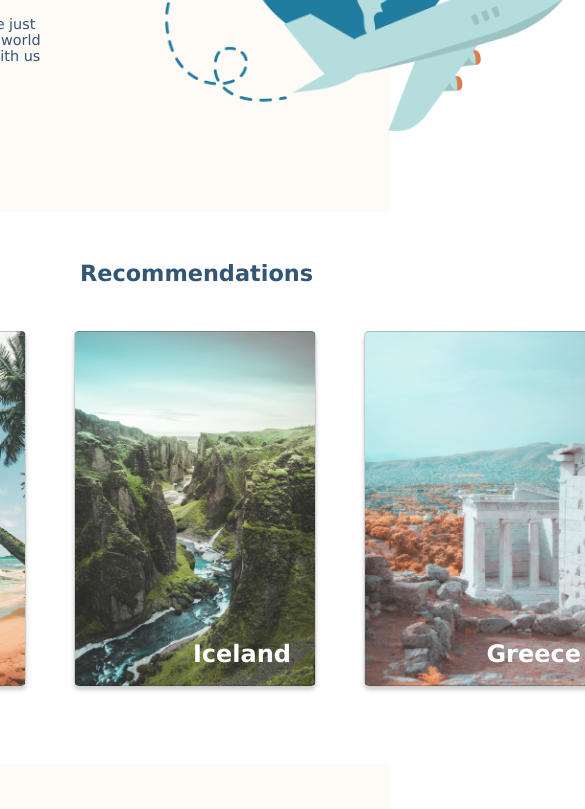
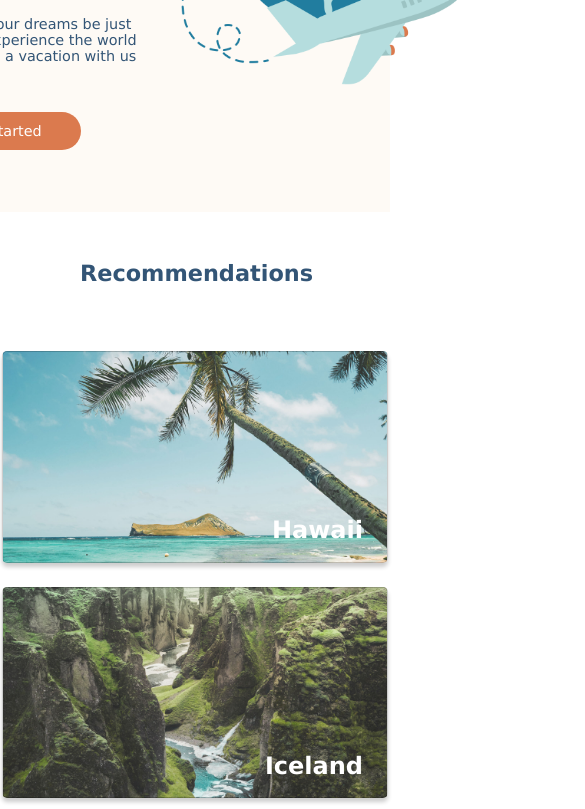
Before and after one commit to mikesdc/brnstn_travelsite, a plain HTML site: page index.html in a window 390 px wide. Shown: the part 346-1155 px from the top of the page, 585 px wide, since content can reach past the window. Drawn offline with Linux system fonts and the light colour scheme.

Commit message:
work on mobile layout 20230627

```diff
--- a/css/destinations.scss
+++ b/css/destinations.scss
@@ -1,17 +1,18 @@
-@use "./partials/colors" as *;
-@import "./partials/global";
+@use "./partials/variables" as *;
+@use "./partials/global" as *;
+@use "./partials/mixin" as *;
 
 
 .hawaii-background {
-  @include backgroundImg("../Images/hawaii.jpg", 100%, 40rem);
+  @include backgroundImg("../Images/hawaii.jpg", cover, 100%, 40rem);
 }
 
 .greece-background {
-  @include backgroundImg("../Images/greece.jpg", 100%, 40rem);
+  @include backgroundImg("../Images/greece.jpg", cover, 100%, 40rem);
 }
 
 .iceland-background {
-  @include backgroundImg("../Images/iceland.jpg", 100%, 40rem);
+  @include backgroundImg("../Images/iceland.jpg", cover, 100%, 40rem);
 }
 
 .itinerary-section {
--- a/css/index.scss
+++ b/css/index.scss
@@ -1,5 +1,6 @@
-@use "./partials/colors" as *;
-@import "./partials/global";
+@use "./partials/variables" as *;
+@use "./partials/global" as *;
+@use "./partials/mixin" as *;
 
 .hero {
   background-color: $off-white;
@@ -8,6 +9,11 @@
   gap: 7rem;
   color: $slate;
   padding-top: 3.9rem;
+
+  @include tablet {
+    display: relative;
+    gap: 2rem;
+  }
 
   &__description {
     display: flex;
@@ -18,13 +24,17 @@
     width: 35rem;
     height: 100%;
 
+    @include tablet {
+      width: 25rem;
+    }
+
     &--header {
       font-size: 2.2rem;
       font-weight: 800;
     }
 
     &--text {
-      font-size: .9rem;
+      font-size: 0.9rem;
       font-weight: 500;
     }
 
@@ -38,13 +48,17 @@
   }
 
   &__button--link {
-    font-size: .9rem;
+    font-size: 0.9rem;
     color: $white;
     text-decoration: none;
   }
 
   &--img {
-    @include backgroundImg("../Images/hero.png", 25rem, 21rem);
+    @include backgroundImg("../Images/hero.png", contain, 25rem, 21rem);
+
+    @include tablet {
+      @include backgroundImg("../Images/hero.png", contain, 18rem, 20rem);
+    }
   }
 }
 
@@ -55,6 +69,18 @@
   color: $slate;
   position: relative;
   gap: 3rem;
+
+  @include media-size(800px) {
+    height: 55rem;
+  }
+
+  @include tablet {
+  gap: 1.5rem;
+  }
+
+  @include media-size(800px) {
+    flex-direction: column;
+  }
 
   a {
     font-size: 1.5rem;
@@ -81,18 +107,30 @@
     box-shadow: 0px 4px 4px rgba($color: #000000, $alpha: 0.2);
     border-radius: 5px;
     padding: 0 1.5rem 1.1rem;
+
   }
 }
 
 .card--hawaii {
-  @include backgroundImg("../Images/hawaii.jpg", 12rem, 21rem);
+  @include backgroundImg("../Images/hawaii.jpg", cover, 12rem, 21rem);
 
+  @include media-size(800px) {
+    @include backgroundImg("../Images/hawaii.jpg", cover, 21rem, 12rem);
+  }
 }
 
 .card--iceland {
-  @include backgroundImg("../Images/iceland.jpg", 12rem, 21rem);
+  @include backgroundImg("../Images/iceland.jpg", cover, 12rem, 21rem);
+
+  @include media-size(800px) {
+    @include backgroundImg("../Images/iceland.jpg", cover, 21rem, 12rem);
+  }
 }
 
 .card--greece {
-  @include backgroundImg("../Images/greece.jpg", 12rem, 21rem);
+  @include backgroundImg("../Images/greece.jpg", cover, 12rem, 21rem);
+
+  @include media-size(800px) {
+    @include backgroundImg("../Images/greece.jpg", cover, 21rem, 12rem);
+  }
 }
--- a/css/partials/_colors.scss
+++ /dev/null
@@ -1,19 +0,0 @@
-$white: #ffffff;
-$background: #ffffff;
-
-$gray: #999999;
-
-$off-white: #fefaf5;
-$pageBackground: #fefaf5;
-$heroBackgroundColor: #fefaf5;
-
-$slate: #335576;
-$logo: #335576;
-$footerTitles: #335576;
-$slogan: #335576;
-$recommendationTitles: #335576;
-
-$orange: #db7a4e;
-$underline: #db7a4e;
-$footerSubtitles: #db7a4e;
-$buttonBackground: #db7a4e;
--- a/css/partials/_global.scss
+++ b/css/partials/_global.scss
@@ -1,3 +1,6 @@
+@use "./variables" as *;
+@use "./mixin" as *;
+
 html,
 body,
 h2,
@@ -10,22 +13,6 @@ p, ul, li {
   font-family: Verdana, Geneva, sans-serif;
 }
 
-@mixin flexCenter() {
-  display: flex;
-  flex-direction: row;
-  justify-content: center;
-  align-items: center;
-}
-
-@mixin backgroundImg($urlSrc, $bkgImgWidth, $bkgImgHeight) {
-  background-image: url($urlSrc);
-  background-position: center;
-  background-size: cover;
-  background-repeat: no-repeat;
-  width: $bkgImgWidth;
-  height: $bkgImgHeight;
-}
-
 .nav {
   width: 100%;
   height: 3.9rem;
@@ -36,6 +23,13 @@ p, ul, li {
   align-content: center;
   align-items: baseline;
   position: fixed;
+  z-index: 5;
+
+  @include mobile {
+  justify-content: center;
+
+  }
+
 
   ul {
     display: flex;
@@ -53,6 +47,11 @@ p, ul, li {
     border-bottom: 0.2rem solid transparent;
     margin: 1.2rem;
 
+    @include mobile {
+      display: none;
+      flex-basis: 0;
+    }
+
     a,
     a:visited {
       color: $slate;
@@ -65,13 +64,21 @@ p, ul, li {
     font-weight: 800;
     font-size: 1.1rem;
     margin: 0 4rem;
+
+    @include mobile {
+      display: none;
+      flex-basis: 0;
+    }
   }
 
   &__page-links {
     @include flexCenter();
-
     gap: 1rem;
     margin: 0 4rem;
+
+    @include mobile {
+
+    }
 
     a {
       font-size: 0.9rem;
@@ -105,6 +112,10 @@ p, ul, li {
   justify-content: center;
   align-items: flex-start;
   gap: 7rem;
+
+  @include tablet {
+   gap: 2rem;
+  }
 
   a {
     color: $slate;
@@ -141,6 +152,10 @@ p, ul, li {
   &__business-hours {
     display: flex;
     gap: 2rem;
+
+    @include tablet {
+      gap: 0.8rem;
+     }
   }
 
   &--social-icons {
@@ -150,16 +165,13 @@ p, ul, li {
 }
 
 .instagram-icon {
-  @include backgroundImg("../icons/icon-instagram.png", 1.7rem, 1.7rem);
-  background-size: contain;
+  @include backgroundImg("../icons/icon-instagram.png", contain, 1.7rem, 1.7rem);
 }
 
 .facebook-icon {
-  @include backgroundImg("../icons/icon-facebook.png", 1.7rem, 1.7rem);
-  background-size: contain;
+  @include backgroundImg("../icons/icon-facebook.png", contain, 1.7rem, 1.7rem);
 }
 
 .twitter-icon {
-  @include backgroundImg("../icons/icon-twitter.png", 1.7rem, 1.7rem);
-  background-size: contain;
+  @include backgroundImg("../icons/icon-twitter.png", contain, 1.7rem, 1.7rem);
 }
--- /dev/null
+++ b/css/partials/_mixin.scss
@@ -0,0 +1,35 @@
+@use "./variables" as *;
+
+@mixin flexCenter() {
+  display: flex;
+  flex-direction: row;
+  justify-content: center;
+  align-items: center;
+}
+
+@mixin backgroundImg($urlSrc, $bgsize, $bkgImgWidth, $bkgImgHeight) {
+  background-image: url($urlSrc);
+  background-position: center;
+  background-size: $bgsize;
+  background-repeat: no-repeat;
+  width: $bkgImgWidth;
+  height: $bkgImgHeight;
+}
+
+@mixin mobile {
+  @media only screen and (max-width: $mobile-breakpoint) {
+    @content;
+  }
+}
+
+@mixin tablet {
+  @media only screen and (max-width: $tablet-breakpoint) {
+    @content;
+  }
+}
+
+@mixin media-size($screenSize) {
+  @media only screen and (max-width: $screenSize) {
+    @content;
+  }
+}
--- /dev/null
+++ b/css/partials/_variables.scss
@@ -0,0 +1,8 @@
+$white: #ffffff;
+$gray: #999999;
+$off-white: #fefaf5;
+$slate: #335576;
+$orange: #db7a4e;
+
+$mobile-breakpoint: 450px;
+$tablet-breakpoint: 1000px;
```
Also changed, not shown: css/destinations.css, css/index.css, 2 other files.
